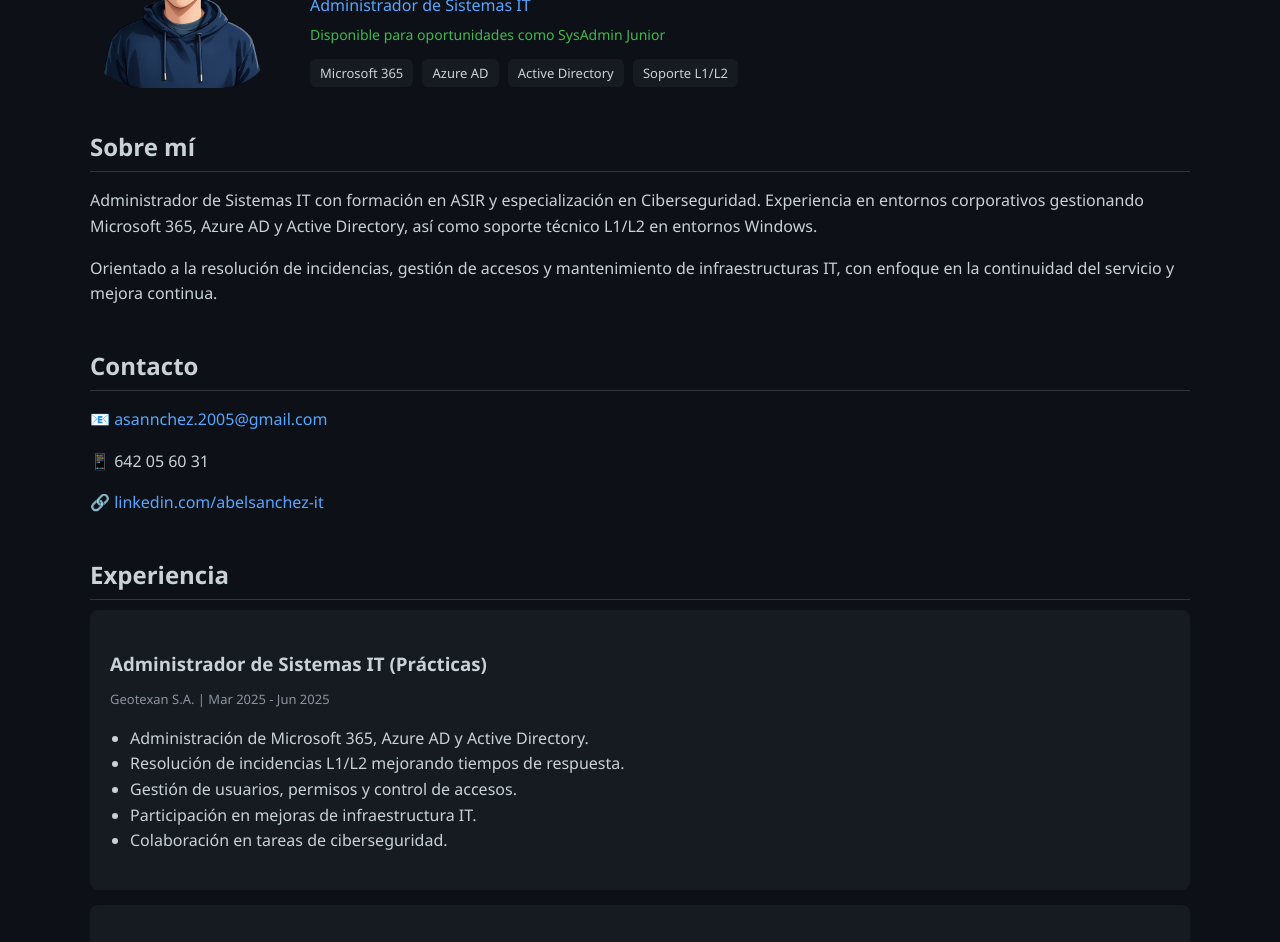
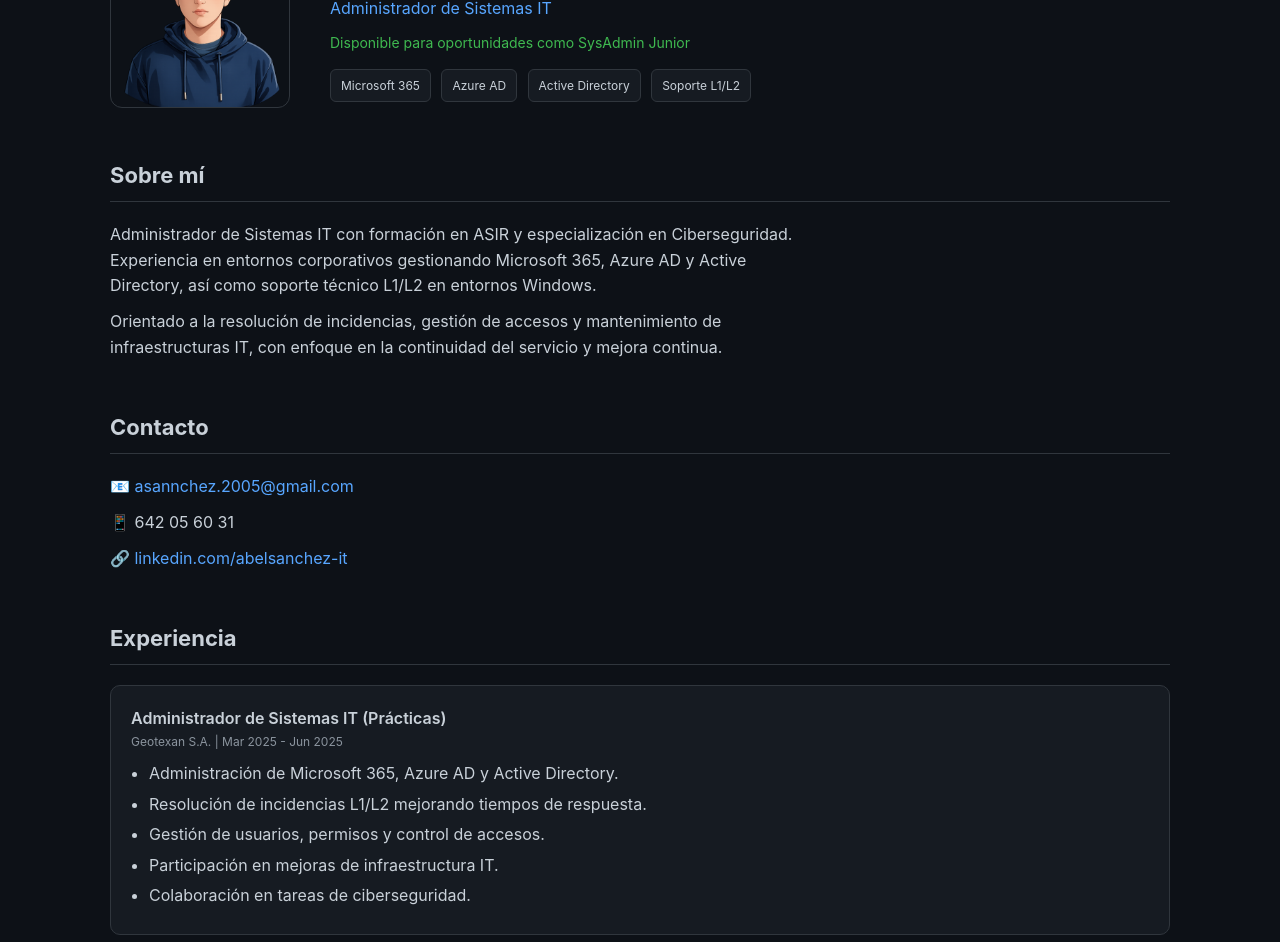
Before and after one commit to abel-sanchez/abel-sanchez.github.io, a plain HTML site: page index.html in a window 1280 px wide. Shown: the part 132-1074 px from the top of the page. Drawn offline with Linux system fonts and the light colour scheme.

Commit message:
Update index.html

```diff
--- a/index.html
+++ b/index.html
@@ -5,116 +5,177 @@
   <title>Abel Sánchez Ramos | SysAdmin</title>
 
 <style>
+
+/* RESET */
+* {
+  margin: 0;
+  padding: 0;
+  box-sizing: border-box;
+}
+
+/* VARIABLES */
+:root {
+  --bg: #0d1117;
+  --card: #161b22;
+  --border: #30363d;
+  --text: #c9d1d9;
+  --muted: #8b949e;
+  --primary: #58a6ff;
+  --accent: #3fb950;
+}
+
+/* BASE */
 body {
-      margin: 0;
-      font-family: "Segoe UI", sans-serif;
-      background: #0d1117;
-      color: #c9d1d9;
+  font-family: "Inter", "Segoe UI", sans-serif;
+  background: var(--bg);
+  color: var(--text);
   line-height: 1.6;
 }
 
+/* CONTENEDOR */
 .container {
   max-width: 1100px;
   margin: auto;
-      padding: 40px 20px;
+  padding: 60px 20px;
 }
 
-    h1, h2, h3 {
-      margin-bottom: 10px;
+/* TITULOS */
+h1 {
+  font-size: 36px;
+  font-weight: 600;
 }
 
 h2 {
-      border-bottom: 1px solid #30363d;
-      padding-bottom: 5px;
-      margin-top: 40px;
+  font-size: 22px;
+  margin-top: 50px;
+  margin-bottom: 20px;
+  border-bottom: 1px solid var(--border);
+  padding-bottom: 8px;
+}
+
+h3 {
+  font-size: 16px;
+  font-weight: 600;
 }
 
 /* HEADER */
 .header {
   display: flex;
+  align-items: center;
   gap: 40px;
-      align-items: center;
-      flex-wrap: wrap;
+  margin-bottom: 20px;
 }
 
 .profile-img {
   width: 180px;
-      border-radius: 10px;
-    }
-
-    .header-text h1 {
-      font-size: 32px;
+  border-radius: 12px;
+  object-fit: cover;
+  border: 1px solid var(--border);
 }
 
 .role {
-      color: #58a6ff;
-      margin: 5px 0;
+  color: var(--primary);
+  margin-top: 5px;
 }
 
 .status {
-      color: #3fb950;
+  color: var(--accent);
   font-size: 14px;
-      margin-top: 5px;
+  margin-top: 6px;
+}
+
+/* BADGES */
+.badges {
+  margin-top: 15px;
 }
 
 .badges span {
-      background: #161b22;
-      padding: 5px 10px;
+  display: inline-block;
+  background: var(--card);
+  border: 1px solid var(--border);
+  padding: 6px 10px;
   border-radius: 6px;
-      margin-right: 5px;
-      font-size: 13px;
+  font-size: 12px;
+  margin-right: 6px;
+}
+
+/* TEXTO */
+p {
+  margin-bottom: 10px;
+  max-width: 700px;
 }
 
 /* CARDS */
 .card {
-      background: #161b22;
+  background: var(--card);
+  border: 1px solid var(--border);
   padding: 20px;
-      border-radius: 8px;
+  border-radius: 10px;
   margin-bottom: 15px;
+  transition: 0.2s ease;
 }
 
+.card:hover {
+  border-color: var(--primary);
+  transform: translateY(-2px);
+}
+
+/* FECHAS */
 .date {
-      font-size: 13px;
-      color: #8b949e;
+  font-size: 12px;
+  color: var(--muted);
   margin-bottom: 10px;
 }
 
+/* LISTAS */
 ul {
-      padding-left: 20px;
+  padding-left: 18px;
+}
+
+li {
+  margin-bottom: 5px;
 }
 
 /* SKILLS */
 .skills {
   display: flex;
   flex-wrap: wrap;
-      gap: 10px;
+  gap: 8px;
 }
 
 .skill {
-      background: #21262d;
-      padding: 8px 12px;
+  background: var(--card);
+  border: 1px solid var(--border);
+  padding: 6px 10px;
   border-radius: 6px;
-      font-size: 13px;
+  font-size: 12px;
+  transition: 0.2s;
+}
+
+.skill:hover {
+  border-color: var(--primary);
+}
+
+/* LINKS */
+a {
+  color: var(--primary);
+  text-decoration: none;
+}
+
+a:hover {
+  text-decoration: underline;
 }
 
 /* FOOTER */
 .footer {
   margin-top: 60px;
-      border-top: 1px solid #30363d;
-      padding-top: 30px;
+  border-top: 1px solid var(--border);
+  padding-top: 20px;
+  font-size: 13px;
   display: flex;
   justify-content: space-between;
   flex-wrap: wrap;
-      font-size: 14px;
-    }
-
-    a {
-      color: #58a6ff;
-      text-decoration: none;
-    }
-
-    a:hover {
-      text-decoration: underline;
+  color: var(--muted);
 }
 
 /* RESPONSIVE */
@@ -124,11 +185,11 @@
     align-items: flex-start;
   }
 
-      .footer {
-        flex-direction: column;
-        gap: 15px;
+  .container {
+    padding: 30px 15px;
   }
 }
+
 </style>
 </head>
 
```
Lines whose indentation alone changed are shown as unchanged.
